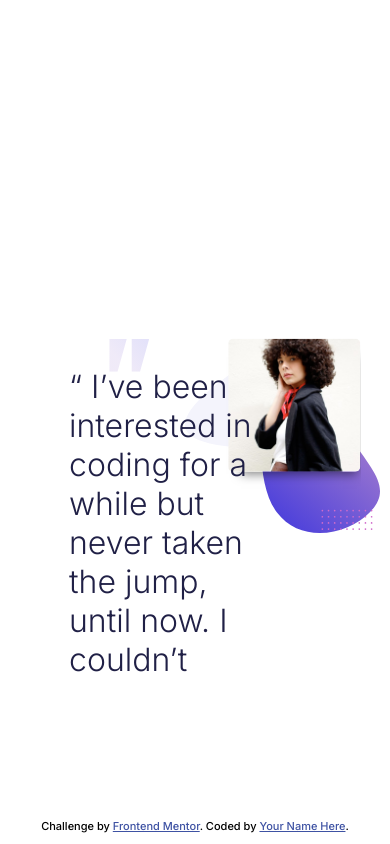
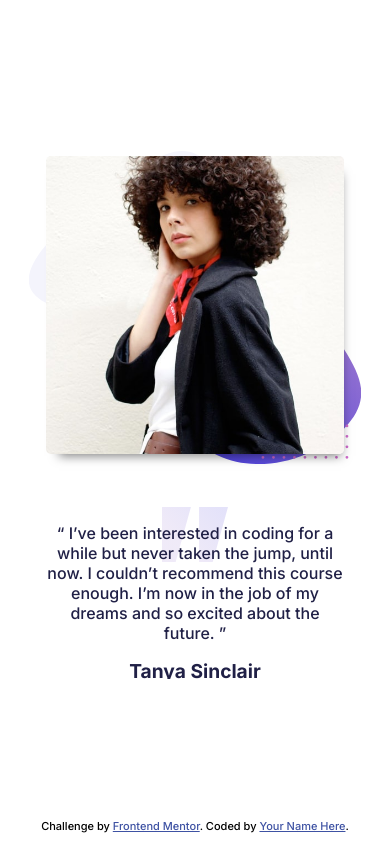
Before and after one commit to AxelZelenskiy/coding-bootcamp-testimonials-slider-master, a website built with webpack: page src/index.html in a window 390 px wide. Built offline with nearby package versions, Linux system fonts and the light colour scheme.

Commit message:
I need to do something with right-block background image.

```diff
--- a/src/styles/main.scss
+++ b/src/styles/main.scss
@@ -16,12 +16,13 @@ body {
 		min-height: 97vh;
 		font-weight: 300;
 		color: $DarkBlue;
-		background: url('../images/pattern-bg.svg') no-repeat;
-		background-position: 95% 55%;
-		background-size: 50%;
+		// background: url('../images/pattern-bg.svg') no-repeat;
+		// background-position: 90% 50%;
+		// background-size: 50%;
 		.wrapper {
-			margin: 0 auto;
+			margin: 10% auto;
 			width: 85%;
+			// padding: 5%;
 			overflow: hidden;
 			.slider {
 				position: relative;
@@ -58,7 +59,11 @@ body {
 				}
 				.right-block {
 				width: 40%;
+				// padding: 10%;
 				position: relative;
+				background: url('../images/pattern-bg.svg') no-repeat;
+				background-size: contain;
+				background-position: center;
 				img {
 				max-width: 100%;
 				height: auto;
@@ -78,3 +83,42 @@ body {
 		}
 	}
 }
+
+@media screen and (max-width: 400px) {
+
+	body > main {
+		background-position: 0 10%;
+		background-size: 95%;
+		.wrapper > .slider {
+			.slide {
+				flex-direction: column-reverse;
+				top: 0;
+				left: 0;
+				transform: none;
+				.left-block, .right-block {
+					width: 100%;
+					font-size: 1rem;
+					font-weight: 500;
+				}
+				.left-block {
+					.quotte {
+						position: static;
+						padding: 5%;
+						text-align: center;
+						h3 {
+							margin-top: 1rem;
+							span {
+								display: block;
+								opacity: .35;
+								font-size: 1rem;
+							}
+						}
+					}
+				}
+				.right-block {
+					padding: 5%;
+					margin-bottom: 2rem;
+				}
+			}
+	} }
+}
```
